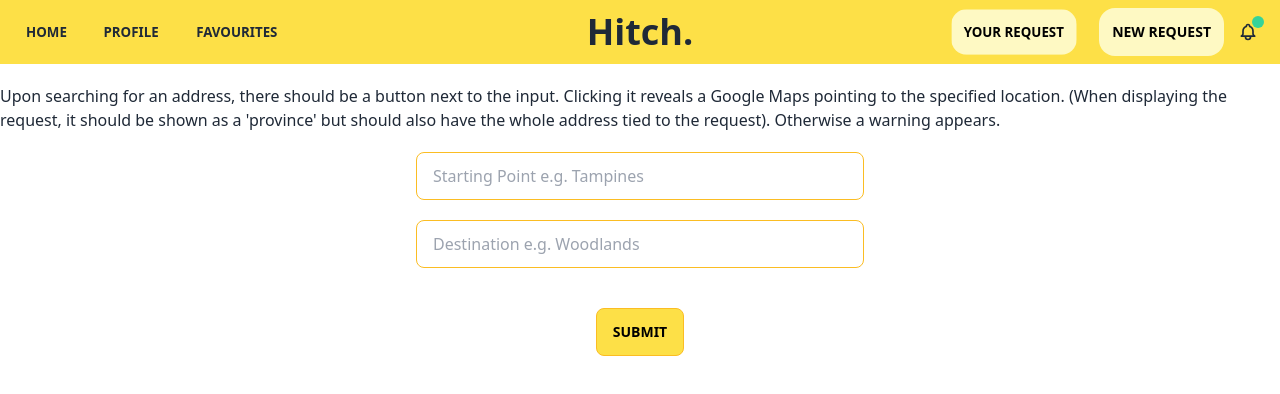
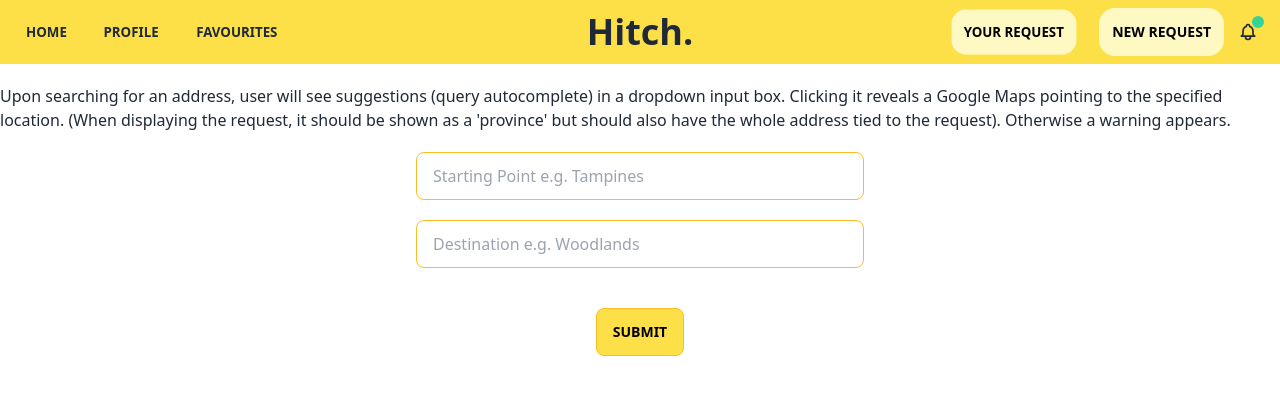
Before and after one commit to luketeosmu/sghitch, a Vue app: page /newreq in a window 1280 px wide. Shown: the top 394 px of the page. Built offline with nearby package versions, Linux system fonts and the light colour scheme.

Commit message:
msg update

```diff
--- a/src/views/NewReq.vue
+++ b/src/views/NewReq.vue
@@ -5,9 +5,7 @@
         <Nav/>
         <div class="container mx-auto">
             <div>
-                Upon searching for an address, there should be a button next to the input. Clicking it reveals a Google Maps
-                pointing to the specified location. (When displaying the request, it should be shown as a 'province' but should
-                also have the whole address tied to the request). Otherwise a warning appears.
+                Upon searching for an address, user will see suggestions (query autocomplete) in a dropdown input box. Clicking it reveals a Google Maps pointing to the specified location. (When displaying the request, it should be shown as a 'province' but should also have the whole address tied to the request). Otherwise a warning appears.
             </div>
             <!-- query autocomplete api, maps sdk api -->
             <form>
```
